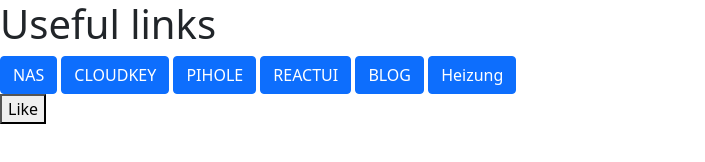
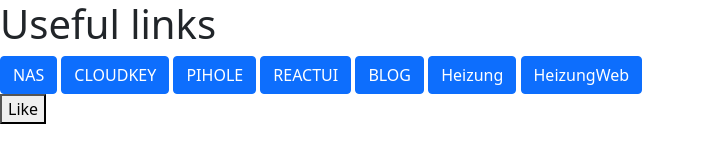
Before and after one commit to mackerl/mackerl.github.io, a plain HTML site: page index.html in a window 1280 px wide. Shown: the whole page, without its empty margins (0-705 px from the left). Drawn offline with nearby package versions, Linux system fonts and the light colour scheme.

Commit message:
Update index.html

```diff
--- a/index.html
+++ b/index.html
@@ -19,6 +19,7 @@
       <a class="btn btn-primary" href="https://mackerl.familie-ackerl.at/reactUI/" role="button">REACTUI</a>
       <a class="btn btn-primary" href="https://mackerl.familie-ackerl.at/blog/" role="button">BLOG</a>
       <a class="btn btn-primary" href="http://cmi.familie-ackerl.at/schema.html#1" role="button">Heizung</a>
+      <a class="btn btn-primary" href="https://cmi050518.cmi.ta.co.at/webi/schema.html#1" role="button">HeizungWeb</a>
 
       <!-- We will put our React component inside this div. -->
       <div id="like_button_container"></div>
```
